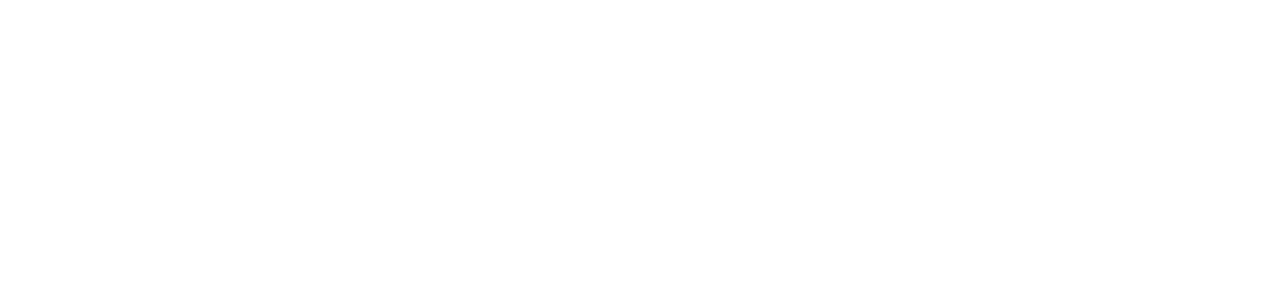
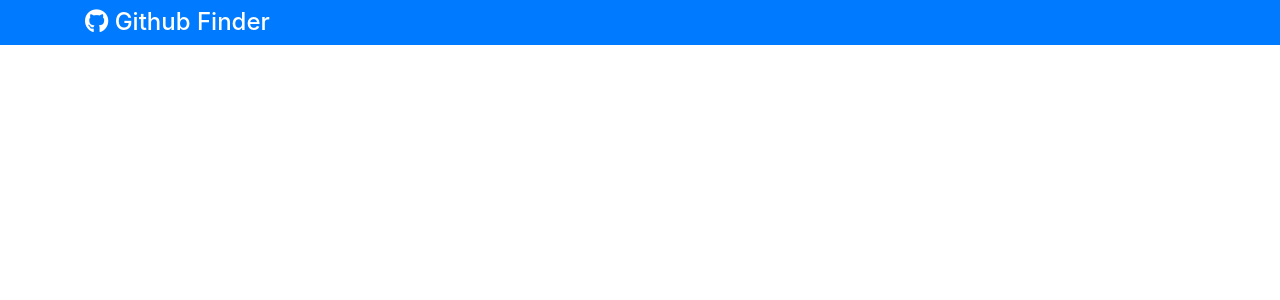
Before and after one commit to fullstack-dev3/git-users-search, a React (Create React App) app: page / in a window 1280 px wide. Shown: the top 300 px of the page. Built offline with nearby package versions, Linux system fonts and the light colour scheme.

Commit message:
Create Navbar

```diff
--- a/public/index.html
+++ b/public/index.html
@@ -6,6 +6,8 @@
 
     <link rel="icon" href="%PUBLIC_URL%/favicon.ico" />
 
+    <link rel="stylesheet" href="https://use.fontawesome.com/releases/v5.1.1/css/all.css">
+
     <title>Github User Search</title>
   </head>
   <body>
--- a/src/App.js
+++ b/src/App.js
@@ -1,11 +1,14 @@
-import React from 'react';
-
-function App() {
-  return (
-    <div className="App">
-
-    </div>
-  );
+import React, { Component } from "react";
+import "bootstrap/dist/css/bootstrap.min.css";
+import Navbar from "./components/Navbar";
+export class App extends Component {
+  render() {
+    return (
+      <div className="App">
+        <Navbar icon="fab fa-github" title="Github Finder" />
+      </div>
+    );
+  }
 }
 
 export default App;
--- /dev/null
+++ b/src/components/Navbar.js
@@ -0,0 +1,25 @@
+import React from "react";
+import PropTypes from "prop-types";
+
+const  Navbar = ({icon, title}) =>{
+  return (
+    <nav className="navbar bg-primary text-white">
+      <div className="container">
+        <h4 style={{ marginBottom: "0px" }}>
+          <i className={icon} /> {title}
+        </h4>
+      </div>
+    </nav>
+  );
+}
+
+Navbar.defaultProps = {
+  title: "Github",
+  icon: "fab fa-github"
+};
+Navbar.propTypes = {
+  title: PropTypes.string.isRequired,
+  icon: PropTypes.string.isRequired
+};
+
+export default Navbar;
```
Also changed, not shown: package.json (+7 -5 lines), 1 other file (tests, documents, lock files or other folders).
